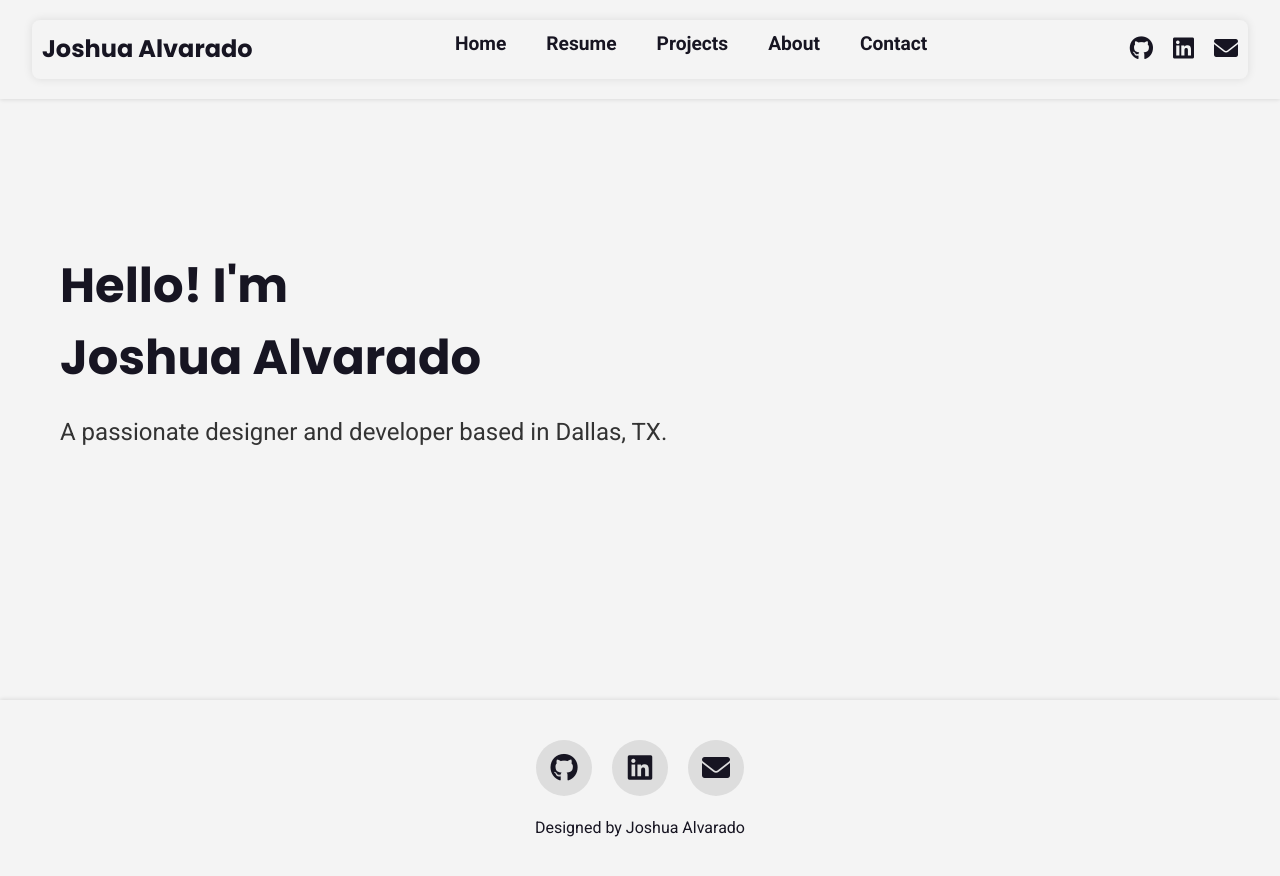
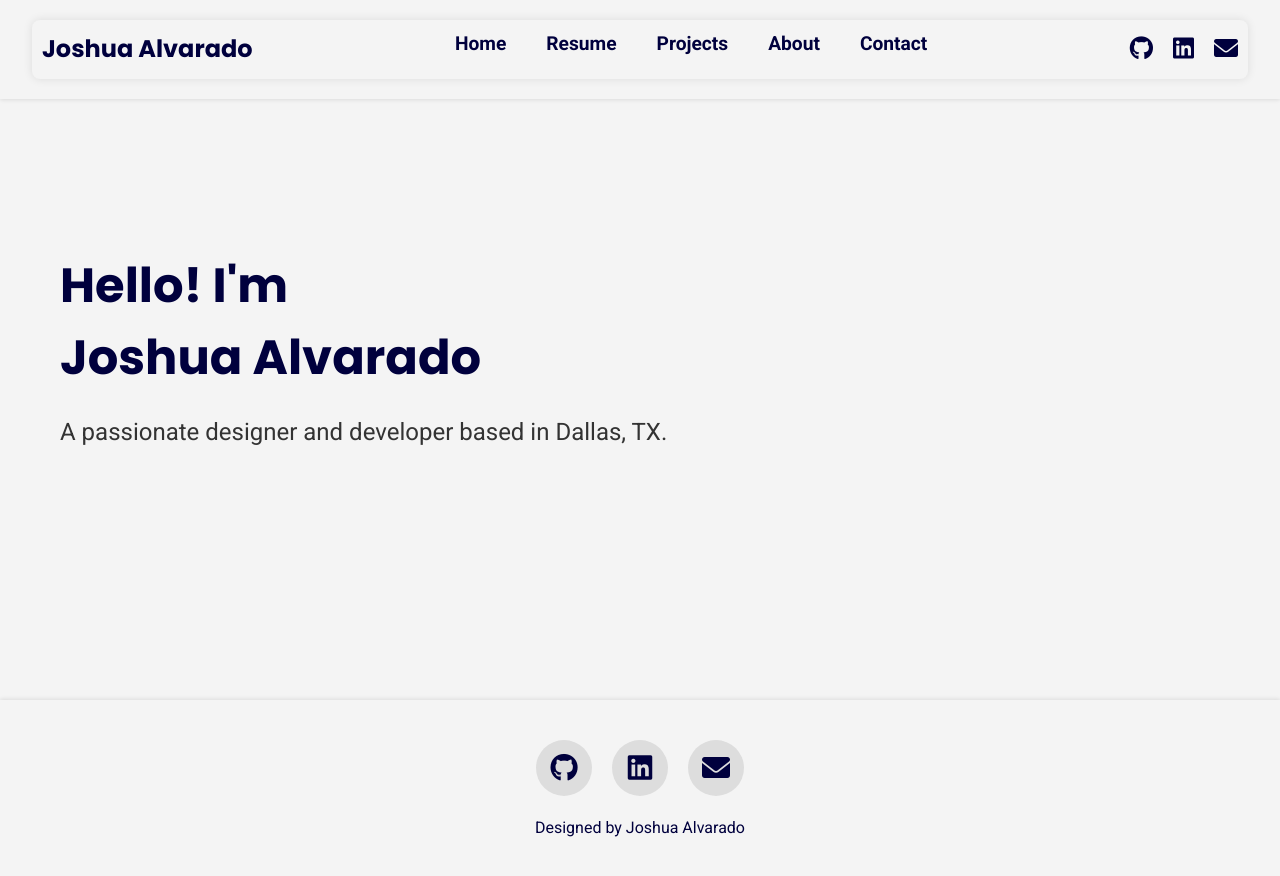
Before and after one commit to JoshuaAlvarado-hub/joshalvarado.com, a Jekyll site: the page built from index.html, in a window 1280 px wide. Shown: the top 876 px of the page. Built offline with Jekyll 4.4.1, drawn with Linux system fonts in a browser that asks for light colours.

Commit message:
adjusted site colors
changed colors to be more appealing

```diff
--- a/assets/css/style.css
+++ b/assets/css/style.css
@@ -4,10 +4,10 @@
 /* CSS Variables */
 :root {
     /* Colors */
-    --primary-color: #171522;
-    --secondary-color: #70a8c9;
-    --tertiary-color: #f4f4f4;
-    --background-color: #f4f4f4;
+    --primary-color: #00003D;
+    --secondary-color: #92BCEA;
+    --tertiary-color: #F4F4F4;
+    --background-color: #F4F4F4;
     --text-color: #333;
     --text-secondary-color: #555;
     --text-muted-color: #666;
```
